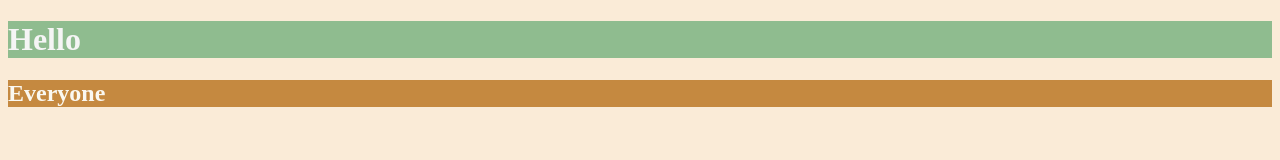
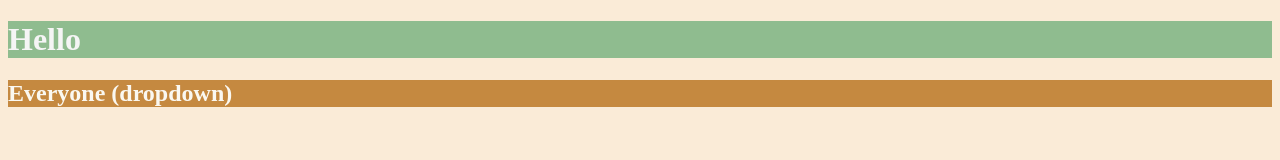
Before and after one commit to devrajmandal/localrepo, a plain HTML site: page index.html in a window 1280 px wide. Drawn offline with Linux system fonts and the light colour scheme.

```diff
--- a/index.html
+++ b/index.html
@@ -31,7 +31,7 @@
 
 <body>
   <h1>Hello</h1>
-  <h2>Everyone</h2>
+  <h2>Everyone (dropdown)</h2>
 </body>
 
 </html>
```
